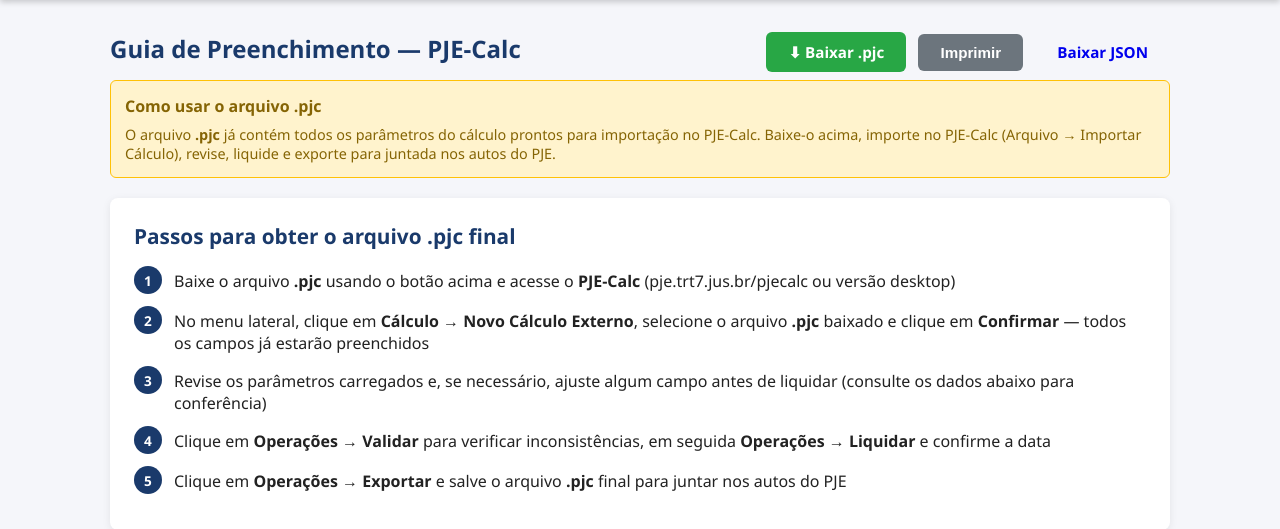
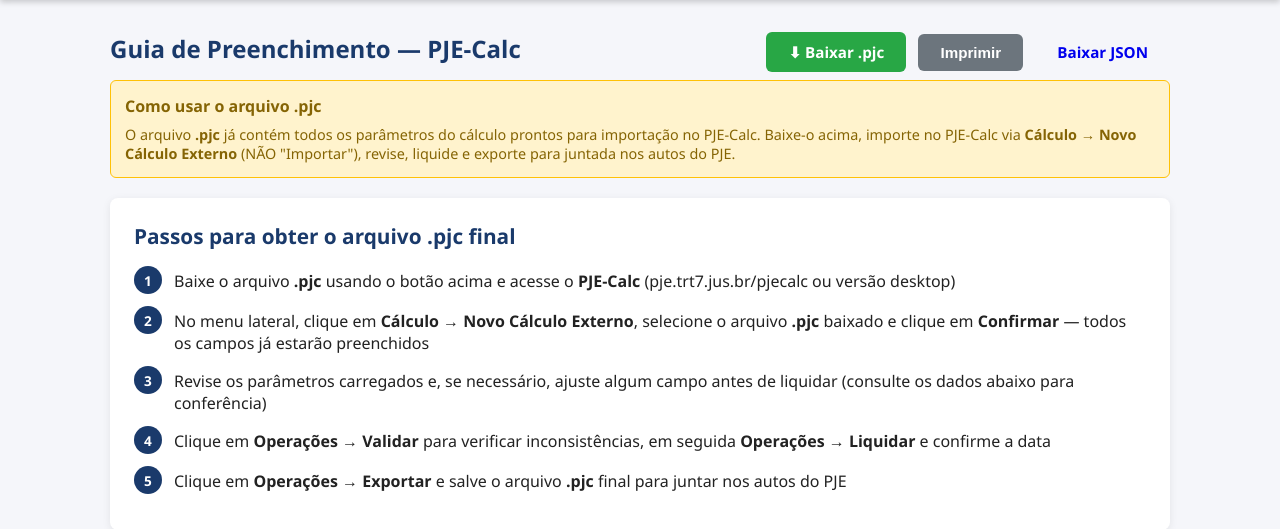
Before and after one commit to bragabarreto/pjecalc-agente, a FastAPI app: template templates/instrucoes.html in a window 1280 px wide. Shown: the part 48-577 px from the top of the page. Run offline with FastAPI, Linux system fonts and the light colour scheme; the template is opened without the code that fills it, so the values that code supplies are empty; some libraries are stand-ins or nearby versions.

Commit message:
fix: reverter calculoExterno para false e corrigir instrucao de import
- pjc_generator.py: calculoExterno=false (todos arquivos validos tem false)
- instrucoes.html: aviso aponta para Calculo > Novo Calculo Externo

Co-Authored-By: Claude Sonnet 4.6 <noreply@anthropic.com>

```diff
--- a/modules/pjc_generator.py
+++ b/modules/pjc_generator.py
@@ -992,7 +992,7 @@ def _montar_xml(dados: dict, verbas_mapeadas: dict, calc_id: int) -> str:
         f"<hashCalculoCorreto>false</hashCalculoCorreto>",
         f"<hashAtualizacaoCorreto>false</hashAtualizacaoCorreto>",
         f"<diaFechamentoMes>31</diaFechamentoMes>",
-        f"<calculoExterno>true</calculoExterno>",
+        f"<calculoExterno>false</calculoExterno>",
         f"<parcelasAtualizaveisCreditosReclamante>null</parcelasAtualizaveisCreditosReclamante>",
         f"<parcelasAtualizaveisDescontoCreditosReclamante>null</parcelasAtualizaveisDescontoCreditosReclamante>",
         f"<parcelasAtualizaveisOutrosDebitosReclamado>null</parcelasAtualizaveisOutrosDebitosReclamado>",
--- a/templates/instrucoes.html
+++ b/templates/instrucoes.html
@@ -56,7 +56,7 @@
   <h4>Como usar o arquivo .pjc</h4>
   <p style="font-size:0.9rem; color:#856404;">
     O arquivo <strong>.pjc</strong> já contém todos os parâmetros do cálculo prontos para importação no PJE-Calc.
-    Baixe-o acima, importe no PJE-Calc (Arquivo → Importar Cálculo), revise, liquide e exporte para juntada nos autos do PJE.
+    Baixe-o acima, importe no PJE-Calc via <strong>Cálculo → Novo Cálculo Externo</strong> (NÃO "Importar"), revise, liquide e exporte para juntada nos autos do PJE.
   </p>
 </div>
 
```
